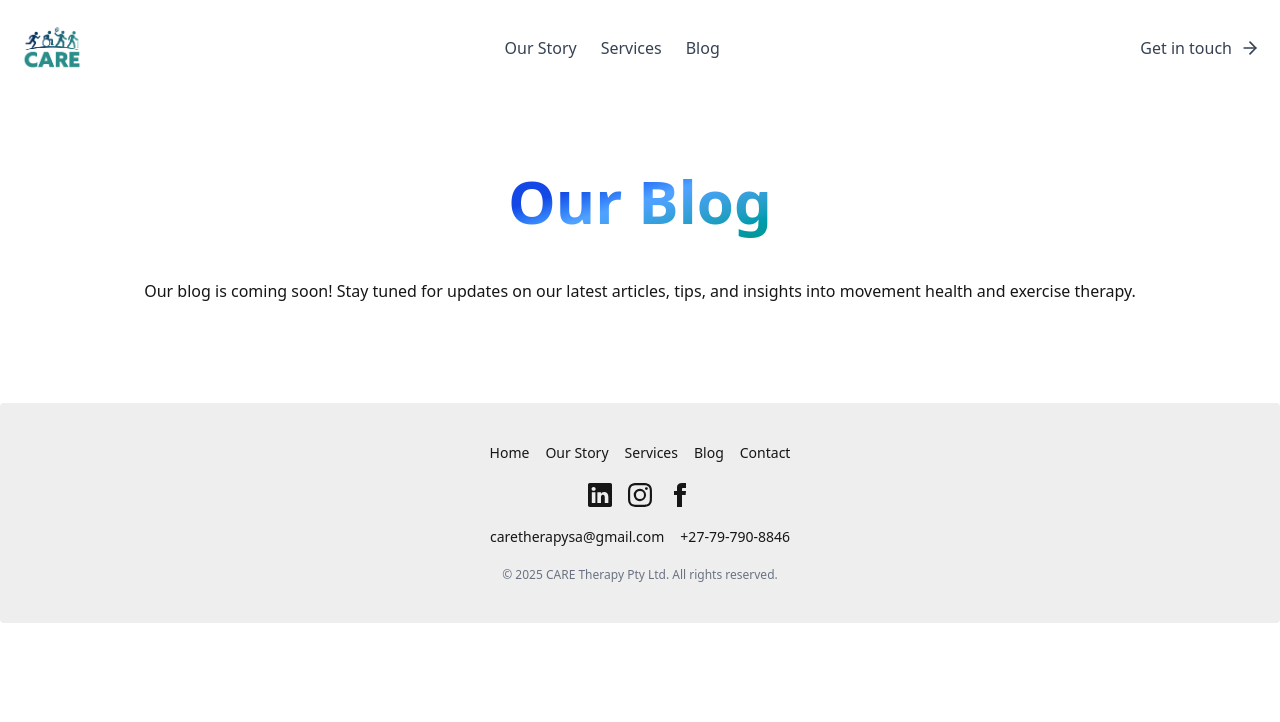
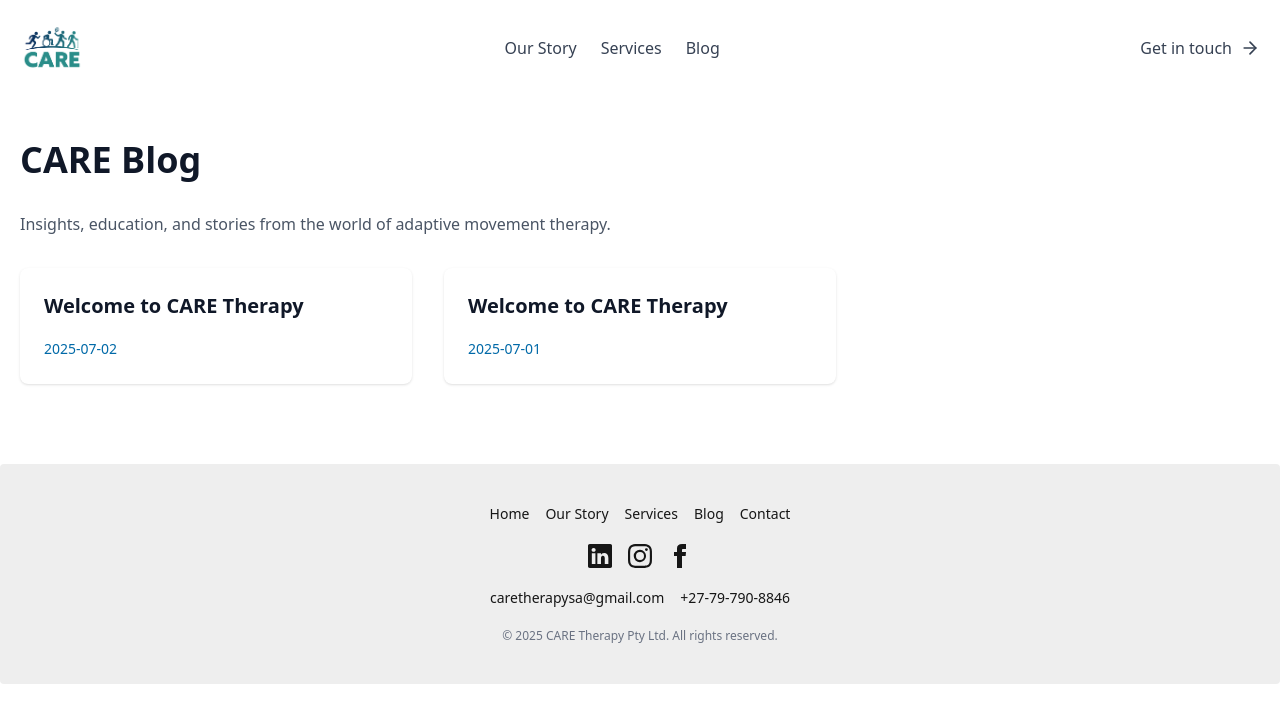
Before and after one commit to CodingWithCallum/care-therapy-njs, a Next.js app: page /OurBlog in a window 1280 px wide. Shown: the top 722 px of the page. Built offline with nearby package versions, Linux system fonts and the light colour scheme.

Commit message:
Added blog

```diff
--- a/package.json
+++ b/package.json
@@ -16,6 +16,7 @@
     "lucide-react": "^0.525.0",
     "moment": "^2.30.1",
     "next": "15.3.3",
+    "next-mdx-remote": "^5.0.0",
     "postcss": "^8.5.4",
     "react": "^19.0.0",
     "react-day-picker": "^9.7.0",
--- a/src/app/ContactUs/page.tsx
+++ b/src/app/ContactUs/page.tsx
@@ -1,6 +1,5 @@
 import "../globals.css";
 import Image from "next/image";
-import Link from "next/link";
 
 export default function ContactUs() {
   return (
@@ -13,7 +12,7 @@ export default function ContactUs() {
               Get in Touch with <span className="text-transparent bg-clip-text bg-gradient-to-br from-blue-700 via-blue-400 to-teal-600">CARE Therapy</span>
             </h1>
             <p className="mt-4 text-lg text-gray-600">
-              Whether you're ready to book or just have a question — we're here for you.
+              {"Whether you\'re ready to book or just have a question \— we\'re here for you."}
             </p>
           </div>
 
--- /dev/null
+++ b/src/app/Content/Posts/another-post.md
@@ -0,0 +1,8 @@
+---
+title: "Welcome to CARE Therapy"
+slug: "welcome-to-care"
+date: "2025-07-02"
+excerpt: "An introduction to CARE Therapy’s mission and movement-focused approach."
+---
+
+We believe in bridging the gap between rehab and real life...
--- /dev/null
+++ b/src/app/Content/Posts/first-post.md
@@ -0,0 +1,8 @@
+---
+title: "Welcome to CARE Therapy"
+slug: "welcome-to-care"
+date: "2025-07-01"
+excerpt: "An introduction to CARE Therapy’s mission and movement-focused approach."
+---
+
+We believe in bridging the gap between rehab and real life...
--- /dev/null
+++ b/src/app/OurBlog/[slug]/page.tsx
@@ -0,0 +1,24 @@
+// /app/blog/[slug]/page.tsx
+import fs from "fs";
+import path from "path";
+import matter from "gray-matter";
+import { MDXRemote } from "next-mdx-remote/rsc";
+
+export async function generateStaticParams() {
+  const files = fs.readdirSync("content/blog");
+  return files.map((file) => ({ slug: file.replace(".mdx", "") }));
+}
+
+export default async function BlogPost({ params }: { params: { slug: string } }) {
+  const filePath = path.join(process.cwd(), "content", "blog", `${params.slug}.mdx`);
+  const source = fs.readFileSync(filePath, "utf8");
+  const { content, data } = matter(source);
+
+  return (
+    <article className="max-w-3xl mx-auto px-5 py-16 prose prose-lg">
+      <h1 className="text-gray-900">{data.title}</h1>
+      <p className="text-sm text-gray-500 mb-6">By {data.author} on {data.date}</p>
+      <MDXRemote source={content} />
+    </article>
+  );
+}
--- a/src/app/OurBlog/page.tsx
+++ b/src/app/OurBlog/page.tsx
@@ -1,18 +1,24 @@
-import "../globals.css";
+// /app/blog/page.tsx
+import { getAllPostsMeta } from "../blog";
+import Link from "next/link";
 
-export default function OurBlog() {
-    return(
-        <main>
-            <section className="py-25 mt-10">
-                <div className="max-w-7xl mx-auto sm:px-10 md:px-12 lg:px-5 md:flex-row gap-16 justify-items-center">
-                    <h1 className="mt-6 text-3xl/tight sm:text-4xl/tight md:text-5xl/tight xl:text-6xl/tight font-bold text-gray-900">
-                        <span className="text-transparent bg-clip-text bg-gradient-to-br from-blue-700 from-30% via-blue-400 via-50% to-teal-600">Our Blog</span>
-                    </h1>
-                    <p className="pt-10">
-                        Our blog is coming soon! Stay tuned for updates on our latest articles, tips, and insights into movement health and exercise therapy.
-                    </p>
-                </div>
-            </section>
-        </main>
-    )
+export default function BlogIndex() {
+  const posts = getAllPostsMeta();
+
+  return (
+    <section className="max-w-7xl mx-auto px-5 mt-15 py-20 space-y-8">
+      <h1 className="text-4xl font-bold text-gray-900">CARE Blog</h1>
+      <p className="text-gray-600">Insights, education, and stories from the world of adaptive movement therapy.</p>
+
+      <div className="grid gap-8 md:grid-cols-2 lg:grid-cols-3">
+        {posts.map((post) => (
+          <Link key={post.slug} href={`/blog/${post.slug}`} className="block bg-white p-6 rounded-lg shadow hover:shadow-lg transition">
+            <h2 className="text-xl font-semibold text-gray-900 mb-2">{post.title}</h2>
+            <p className="text-sm text-gray-500 mb-4">{post.description}</p>
+            <span className="text-sm text-sky-700 font-medium">{post.date}</span>
+          </Link>
+        ))}
+      </div>
+    </section>
+  );
 }
--- /dev/null
+++ b/src/app/blog.ts
@@ -0,0 +1,25 @@
+// lib/blog.ts
+import fs from "fs";
+import path from "path";
+import matter from "gray-matter";
+
+const postsDirectory = path.join(process.cwd(), "src", "app", "Content", "Posts");
+
+export function getAllPostsMeta() {
+  const filenames = fs.readdirSync(postsDirectory);
+
+  return filenames.map((filename) => {
+    const slug = filename.replace(/\.mdx$/, "");
+    const filePath = path.join(postsDirectory, filename);
+    const fileContents = fs.readFileSync(filePath, "utf8");
+
+    const { data } = matter(fileContents);
+    return {
+      slug,
+      title: data.title,
+      description: data.description,
+      date: data.date,
+      author: data.author,
+    };
+  }).sort((a, b) => new Date(b.date).getTime() - new Date(a.date).getTime());
+}
```
Also changed, not shown: 1 other file (tests, documents, lock files or other folders).
